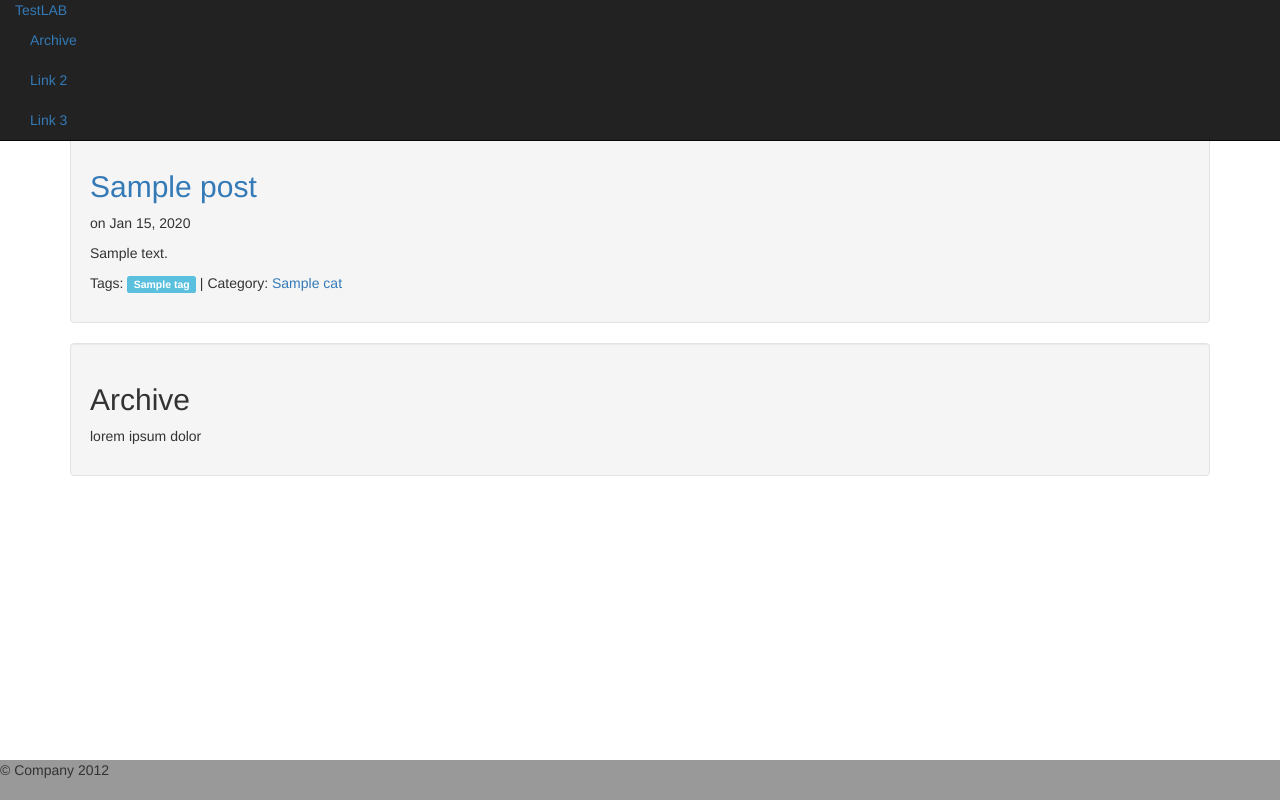
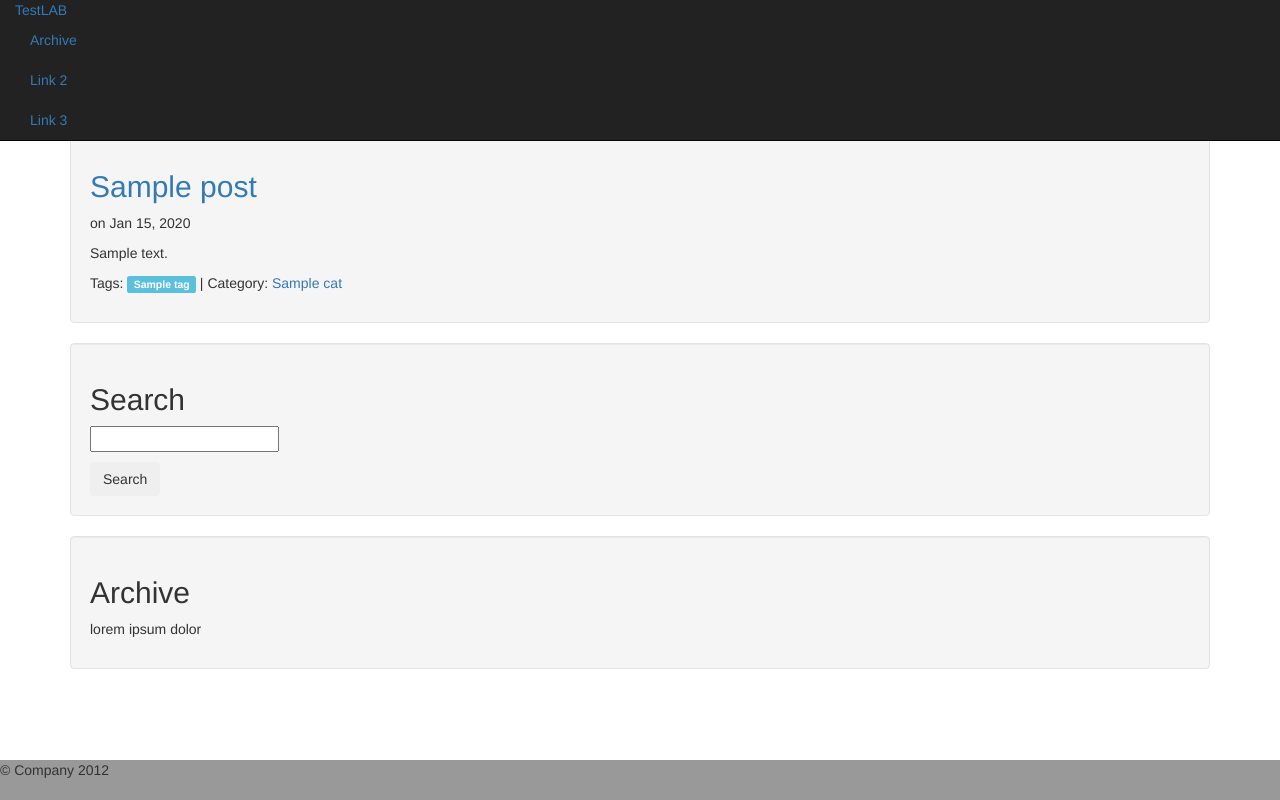
Before and after one commit to skhalymon/testerslab, a Django app: template blog/templates/blog.html in a window 1280 px wide. Run offline with Django 3.2, Linux system fonts and the light colour scheme; the template is opened without the code that fills it: most values are stand-ins (such as "Sample title", 1, 10 or a date in 2020); some libraries are stand-ins or nearby versions.

Commit message:
search form

```diff
--- a/blog/templates/blog.html
+++ b/blog/templates/blog.html
@@ -34,9 +34,20 @@
 
   </div>
   <div class="span3 well">
+    <h2>Search</h2>
+    <form class="form-search">
+    <p>
+      <input type="text" class="input-large">
+    </p>
+      <button type="submit" class="btn">Search</button>
+    </form>
+  </div>
+
+  <div class="span3 well">
     <h2>Archive</h2>
     <p>lorem ipsum dolor</p>
   </div>
+
 </div>
 
 {% endblock %}
```
